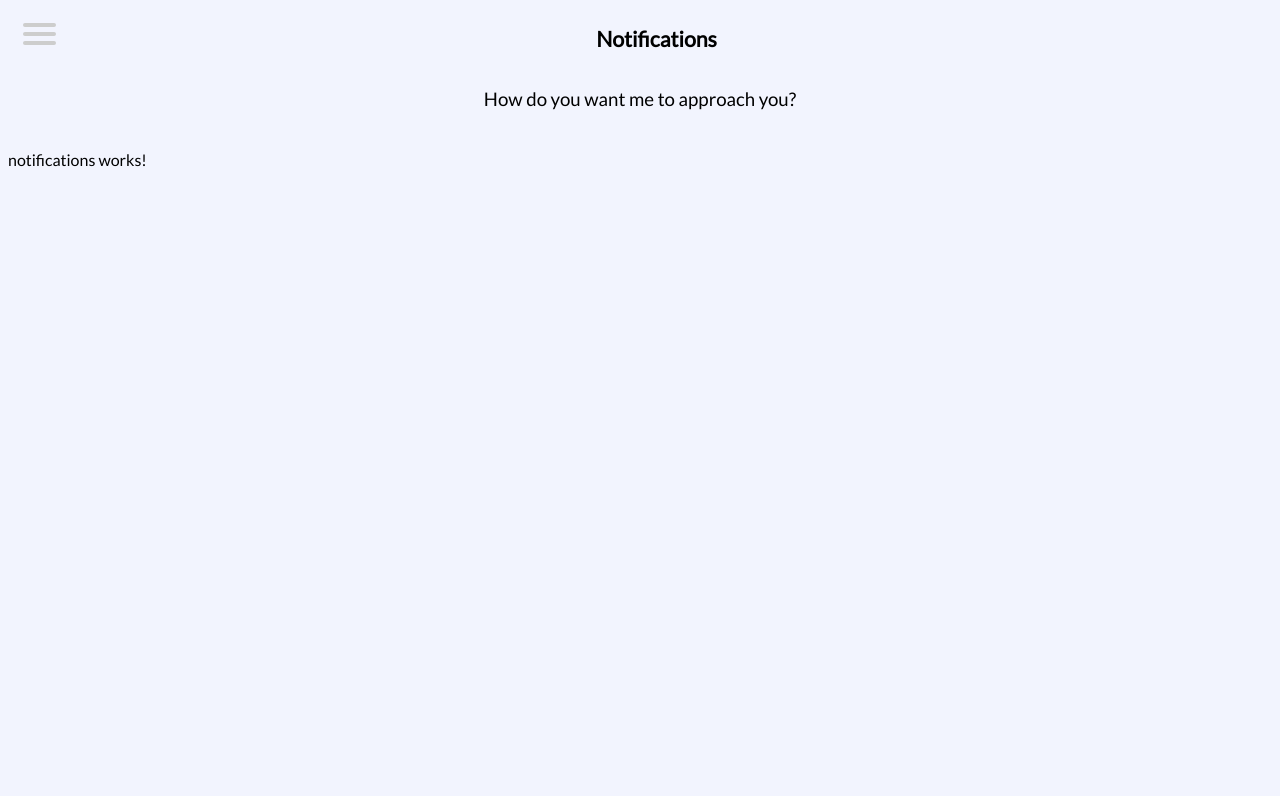
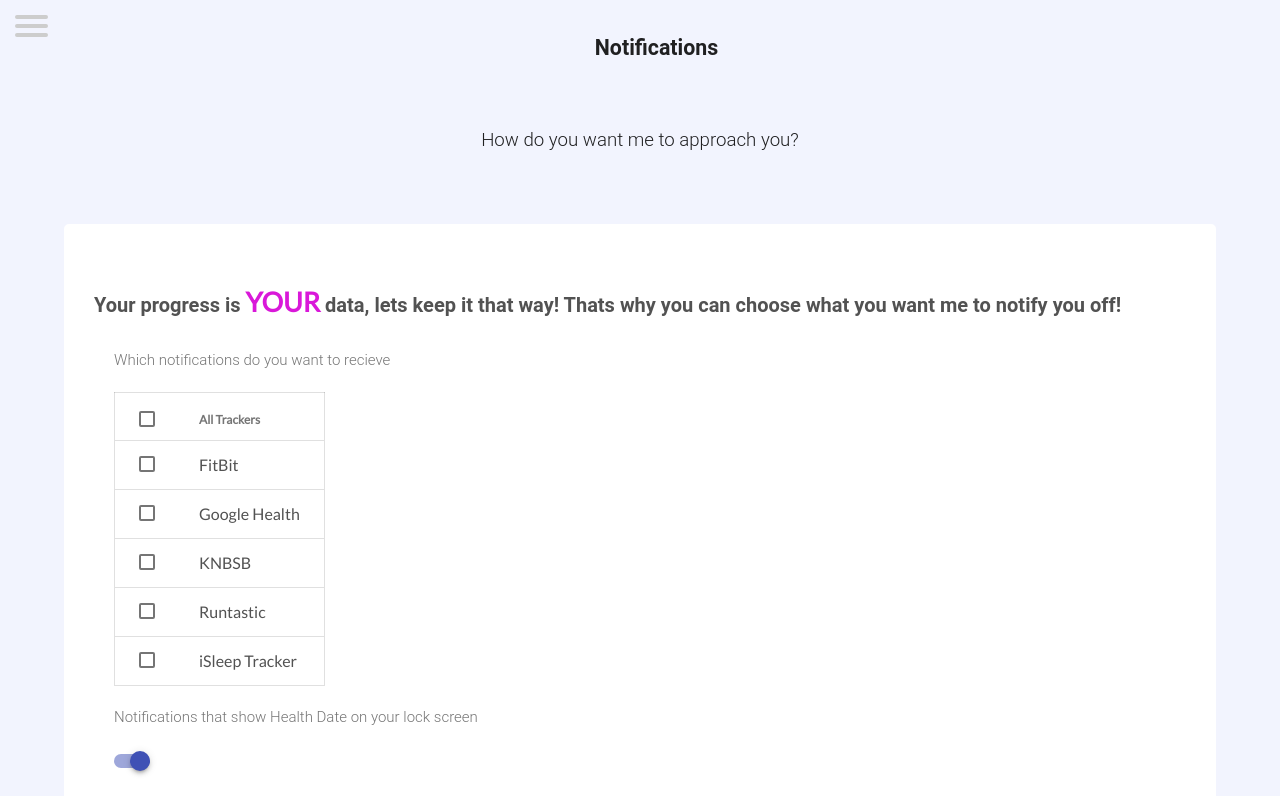
Before and after one commit to odysseyhack/purplepension, an Angular app in the folder purplepension-frontend/: page /notifications in a window 1280 px wide. Shown: the top 796 px of the page. Built offline with nearby package versions, Linux system fonts and the light colour scheme.

Commit message:
Notification Screen completed

```diff
--- a/purplepension-frontend/src/app/notifications/notifications.component.css
+++ b/purplepension-frontend/src/app/notifications/notifications.component.css
@@ -0,0 +1,31 @@
+#container{
+    margin: 5%;
+
+}
+
+.content{
+    margin-left: 20px;
+}
+
+.item {
+    border-radius: 5px;
+    padding: 30px;
+    margin-bottom: 15px;
+    color: #525252;
+    background-color: white;
+}
+
+strong {
+    color:#D918D9;
+    font-size: 27px;
+}
+
+h2 {
+    font-size: 20px;
+}
+
+h3{
+    opacity: 0.8;
+    font-size: 15px;
+    line-height: 1;
+}
--- a/purplepension-frontend/src/app/notifications/notifications.component.html
+++ b/purplepension-frontend/src/app/notifications/notifications.component.html
@@ -1,5 +1,57 @@
+<app-sidebar></app-sidebar>
 
-<app-sidebar></app-sidebar>
-<p>
-  notifications works!
-</p>
+<div id="container">
+  <div class="item">
+      <h2>Your progress is <strong>YOUR</strong> data, lets keep it that way! Thats why you can choose what you want me to notify you off!</h2>
+    <div class="content">
+        <h3>Which notifications do you want to recieve</h3>
+        <table class="mdl-data-table mdl-js-data-table mdl-data-table--selectable">
+            <thead>
+              <tr>
+                <th class="mdl-data-table__cell--non-numeric">All Trackers</th>
+              </tr>
+            </thead>
+            <tbody>
+              <tr>
+                <td class="mdl-data-table__cell--non-numeric">FitBit</td>
+              </tr>
+              <tr>
+                <td class="mdl-data-table__cell--non-numeric">Google Health</td>
+              </tr>
+              <tr>
+                <td class="mdl-data-table__cell--non-numeric">KNBSB</td>
+              </tr>
+              <tr>
+                <td class="mdl-data-table__cell--non-numeric">Runtastic</td>
+              </tr>
+              <tr>
+                <td class="mdl-data-table__cell--non-numeric">iSleep Tracker</td>
+              </tr>
+            </tbody>
+          </table>
+
+        <h3>Notifications that show Health Date on your lock screen</h3>
+        <label class="mdl-switch mdl-js-switch mdl-js-ripple-effect" for="switch-1">
+          <input type="checkbox" id="switch-1" class="mdl-switch__input" checked>
+          <span class="mdl-switch__label"></span>
+        </label>
+        <br>
+        <h3>Notifications that show Health Date once your phone is unlocked</h3>
+        <label class="mdl-switch mdl-js-switch mdl-js-ripple-effect" for="switch-2">
+          <input type="checkbox" id="switch-2" class="mdl-switch__input" checked>
+          <span class="mdl-switch__label"></span>
+        </label>
+        <br>
+        <h3>Shareable Health Data links</h3>
+        <label class="mdl-switch mdl-js-switch mdl-js-ripple-effect" for="switch-3">
+          <input type="checkbox" id="switch-3" class="mdl-switch__input" checked>
+          <span class="mdl-switch__label"></span>
+        </label>
+        <br>
+        <h3>How many times can we notify you?</h3>
+        <!-- Slider with Starting Value -->
+        <input class="mdl-slider mdl-js-slider" type="range" min="0" max="100" value="25" tabindex="0">
+
+    </div>
+  </div>
+</div>
--- a/purplepension-frontend/src/app/sidebar/sidebar.component.html
+++ b/purplepension-frontend/src/app/sidebar/sidebar.component.html
@@ -1,6 +1,6 @@
 <header>
 
-<nav role="navigation">
+<nav role="navigation" style="z-index:9;">
     <div id="menuToggle">
       <!--
       A fake / hidden checkbox is used as click reciever,
--- a/purplepension-frontend/src/index.html
+++ b/purplepension-frontend/src/index.html
@@ -8,6 +8,11 @@
   <meta name="viewport" content="width=device-width, initial-scale=1">
   <link rel="icon" type="image/x-icon" href="favicon.ico">
   <link href="https://fonts.googleapis.com/css?family=Lato|Open+Sans:300,400,600" rel="stylesheet">
+
+  <link rel="stylesheet" href="https://fonts.googleapis.com/icon?family=Material+Icons">
+  <link rel="stylesheet" href="https://code.getmdl.io/1.3.0/material.indigo-pink.min.css">
+  <script defer src="https://code.getmdl.io/1.3.0/material.min.js"></script>
+
 </head>
 <body>
   <app-root></app-root>
```
